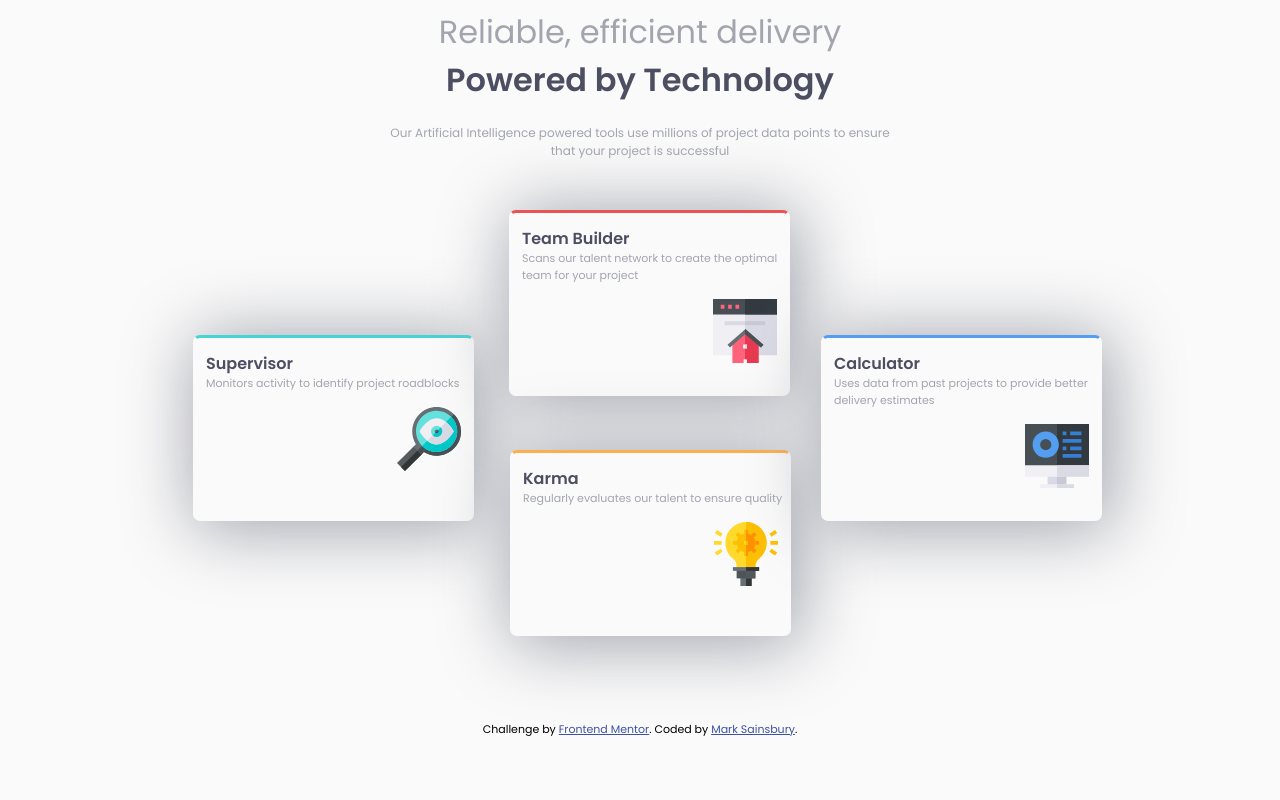
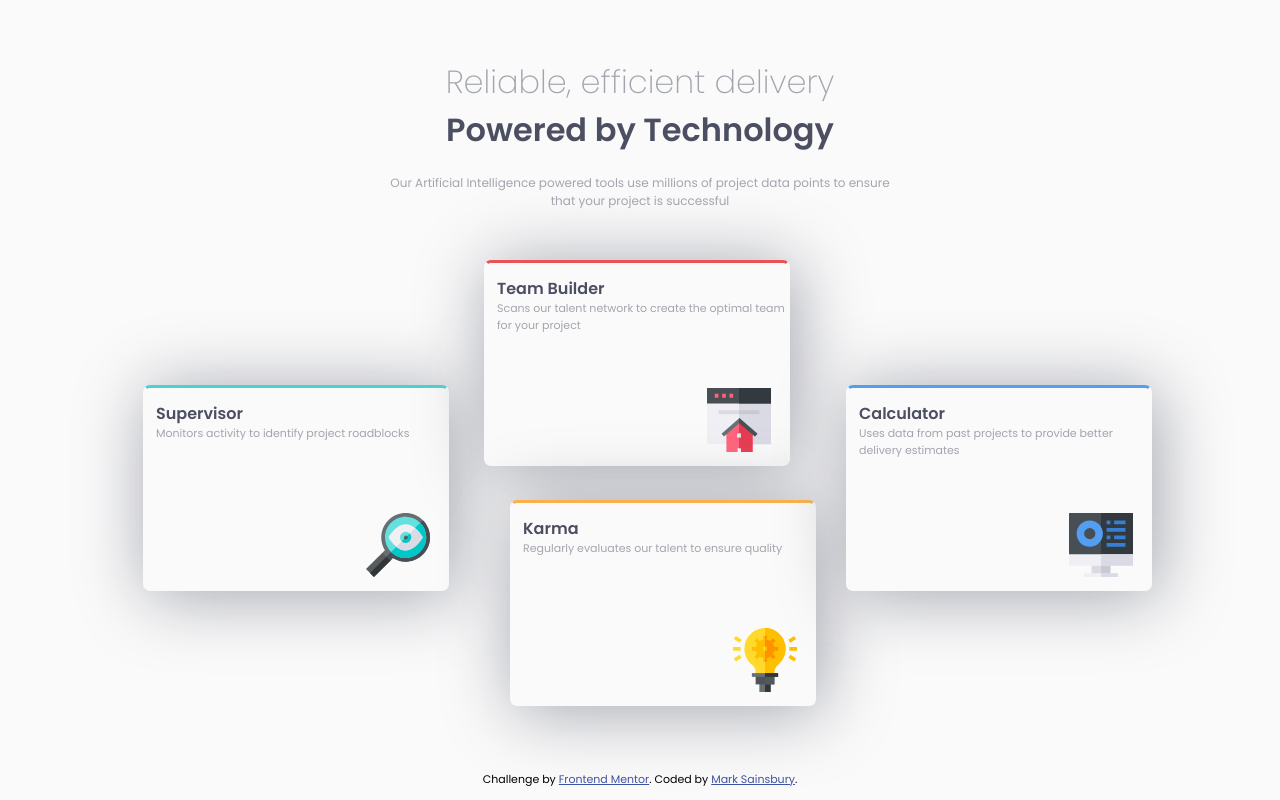
Before and after one commit to Sa1ners/four-card-feature-section-master, a plain HTML site: page index.html in a window 1280 px wide. Drawn offline with Linux system fonts and the light colour scheme.

Commit message:
Adding Absolute positioing to images and padding to h1

```diff
--- a/CSS/main.css
+++ b/CSS/main.css
@@ -8,6 +8,7 @@ h1{
     margin: auto;
     text-align: center;
     max-width: 500px;
+    padding-top: 50px;
 }
 
 h2{
@@ -36,9 +37,9 @@ h4{
 }
 
 img{
-    position: relative;
-    align-self: flex-end;
-    padding-right: 10px;
+    position: absolute;
+    top: 125px;
+    left: 220px;
 }
 
 .container{
@@ -52,20 +53,20 @@ img{
 .box{
     display:flex;
     flex-direction: column;
-    width: 275px;
-    height: 180px;
+    width: 300px;
+    height: 200px;
     border: 5px 1px 1px 1px;
     border-radius: 7px;
     background-color: hsl(0, 0%, 98%);
     border-style:solid;
     border-color: hsl(0, 0%, 98%);
-    box-shadow: 5px 5px 70px 5px hsl(229, 6%, 66%);
+    box-shadow: 5px 5px 70px 1px hsl(229, 6%, 66%);
 }
 
 
 .lightgrey200{
     color: hsl(229, 6%, 66%);
-    font-weight: 400;
+    font-weight: 200;
 
 }
 .darkgrey600{
```
